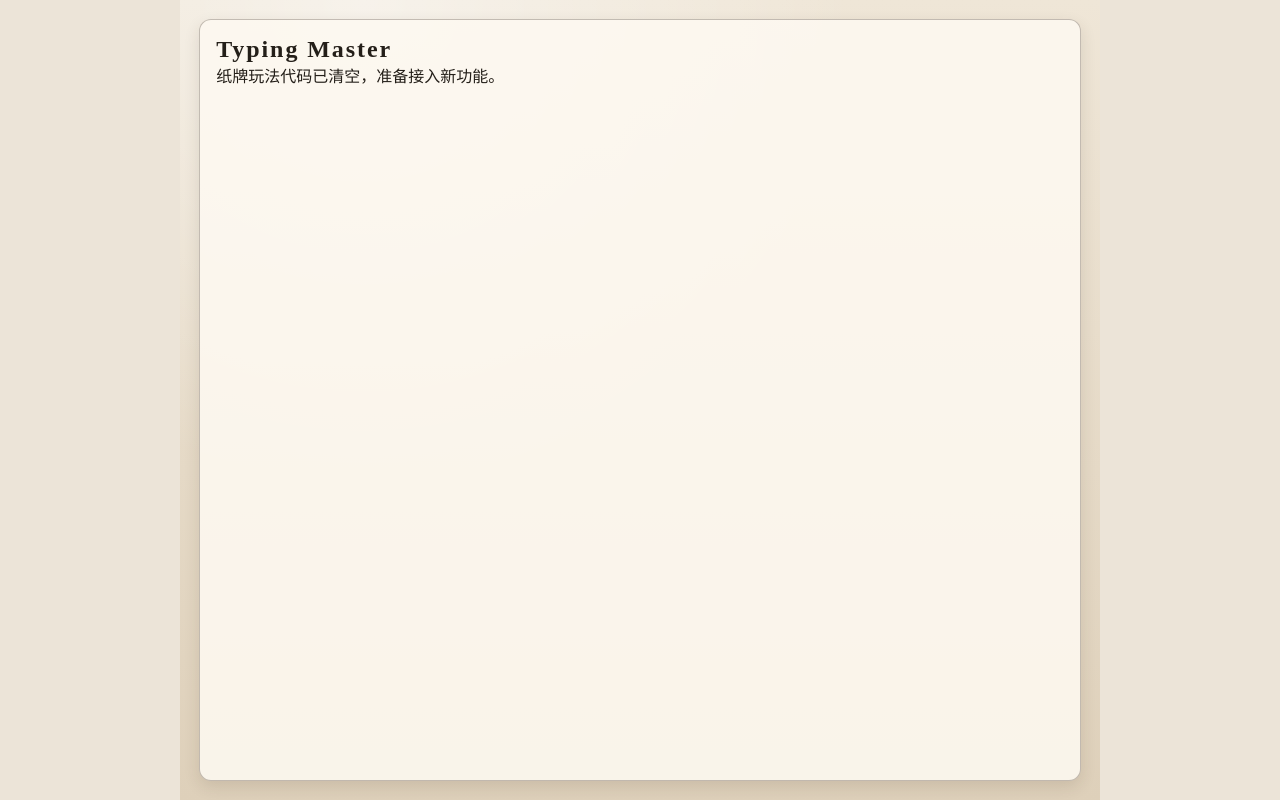
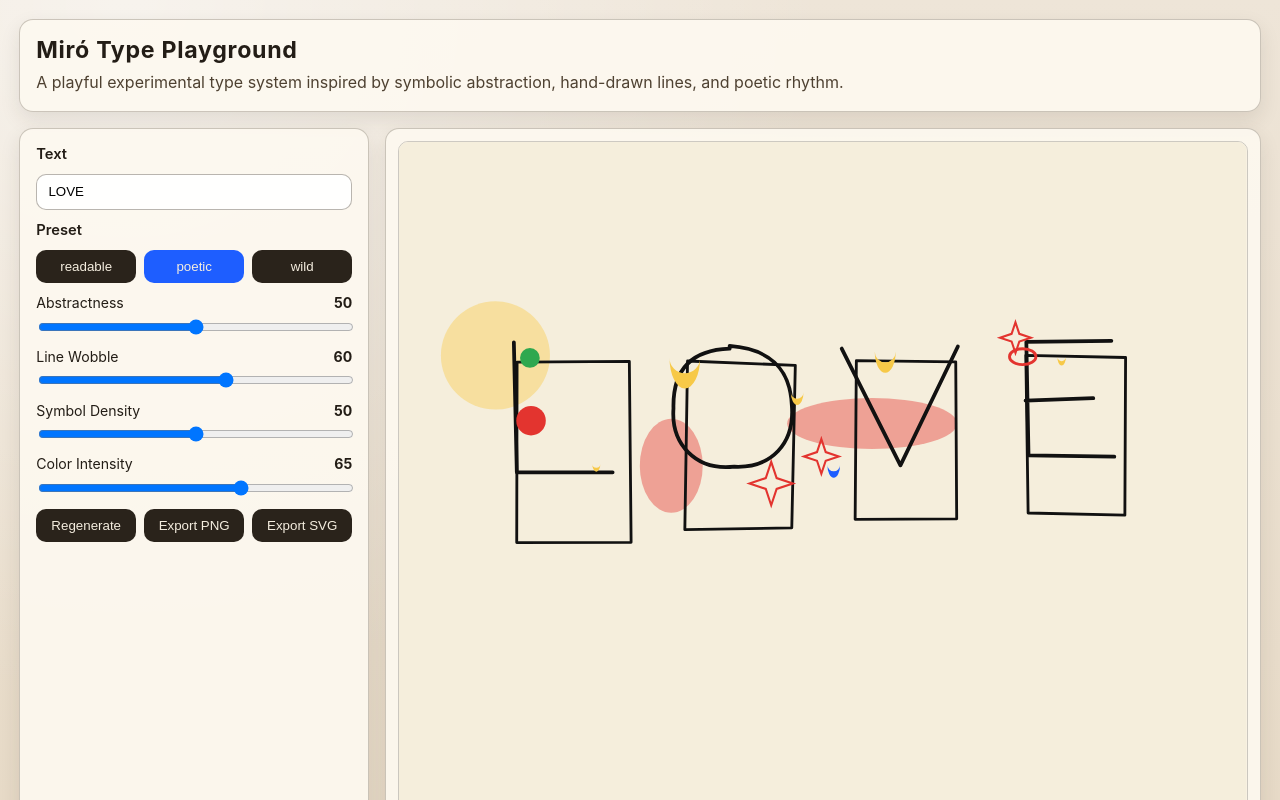
Before and after one commit to zhucebuniao/typemaster, a React (Vite) app: page / in a window 1280 px wide. Shown: the top 800 px of the page. Built offline with nearby package versions, Linux system fonts and the light colour scheme.

Commit message:
feat: implement miro-inspired type playground MVP

```diff
--- a/src/App.tsx
+++ b/src/App.tsx
@@ -1,14 +1,244 @@
-import { useState } from 'react'
+import { useMemo, useRef, useState } from 'react'
+
+type Preset = 'readable' | 'poetic' | 'wild'
+
+type Settings = {
+  abstractness: number
+  lineWobble: number
+  symbolDensity: number
+  colorIntensity: number
+}
+
+type Point = { x: number; y: number }
+
+const CANVAS = { width: 900, height: 1200 }
+const MAX_TEXT_LENGTH = 24
+const DEFAULT_TEXT = 'LOVE'
+
+const PRESETS: Record<Preset, Settings> = {
+  readable: { abstractness: 20, lineWobble: 30, symbolDensity: 20, colorIntensity: 40 },
+  poetic: { abstractness: 50, lineWobble: 60, symbolDensity: 50, colorIntensity: 65 },
+  wild: { abstractness: 80, lineWobble: 85, symbolDensity: 80, colorIntensity: 90 },
+}
+
+const palette = {
+  paper: '#F5EEDC',
+  ink: '#111111',
+  red: '#E3342F',
+  yellow: '#F7C948',
+  blue: '#1E5EFF',
+  green: '#2FA84F',
+}
+
+function hashSeed(input: string) {
+  let h = 2166136261
+  for (let i = 0; i < input.length; i += 1) {
+    h ^= input.charCodeAt(i)
+    h = Math.imul(h, 16777619)
+  }
+  return h >>> 0
+}
+
+function createRand(seed: number) {
+  let value = seed || 1
+  return () => {
+    value = (value * 1664525 + 1013904223) >>> 0
+    return value / 0xffffffff
+  }
+}
+
+function jitter(point: Point, amount: number, rand: () => number): Point {
+  return {
+    x: point.x + (rand() - 0.5) * amount,
+    y: point.y + (rand() - 0.5) * amount,
+  }
+}
+
+function glyphPath(char: string): string {
+  const c = char.toUpperCase()
+  if (c === 'O' || c === '0') return 'M50,10 C75,10 90,25 90,50 C90,75 75,90 50,90 C25,90 10,75 10,50 C10,25 25,10 50,10 Z'
+  if (c === 'L') return 'M20,10 L20,90 L80,90'
+  if (c === 'V') return 'M10,10 L50,90 L90,10'
+  if (c === 'E') return 'M80,10 L20,10 L20,90 L80,90 M20,50 L65,50'
+  if (c === 'A') return 'M10,90 L50,10 L90,90 M30,58 L70,58'
+  if (c === 'I') return 'M50,10 L50,90'
+  if (c === ' ') return ''
+  return 'M20,10 L80,10 L80,90 L20,90 Z'
+}
 
 function App() {
-  const [message] = useState('纸牌玩法代码已清空，准备接入新功能。')
+  const [text, setText] = useState(DEFAULT_TEXT)
+  const [preset, setPreset] = useState<Preset>('poetic')
+  const [seed, setSeed] = useState(Date.now())
+  const [settings, setSettings] = useState<Settings>(PRESETS.poetic)
+  const svgRef = useRef<SVGSVGElement | null>(null)
+
+  const composition = useMemo(() => {
+    const rand = createRand(hashSeed(`${text}-${seed}`))
+    const chars = text.slice(0, MAX_TEXT_LENGTH).split('')
+    const wobble = (settings.lineWobble / 100) * 10
+    const abstractShift = (settings.abstractness / 100) * 24
+    const saturation = Math.max(35, settings.colorIntensity)
+
+    const lines: { path: string; color: string; width: number }[] = []
+    const symbols: { shape: 'dot' | 'star' | 'moon' | 'eye'; x: number; y: number; size: number; color: string }[] = []
+    const blobs: { cx: number; cy: number; rx: number; ry: number; color: string; opacity: number }[] = []
+
+    const columns = Math.min(chars.length, 7)
+    const charBox = (CANVAS.width - 180) / Math.max(columns, 1)
+
+    chars.forEach((char, idx) => {
+      const basePath = glyphPath(char)
+      if (!basePath) return
+      const col = idx % columns
+      const row = Math.floor(idx / columns)
+      const gx = 90 + col * charBox + (rand() - 0.5) * abstractShift
+      const gy = 200 + row * 210 + (rand() - 0.5) * abstractShift
+      const scale = 1.5 + rand() * 0.25
+
+      const pts = [
+        jitter({ x: gx + 20 * scale, y: gy + 20 * scale }, wobble, rand),
+        jitter({ x: gx + 90 * scale, y: gy + 20 * scale }, wobble, rand),
+        jitter({ x: gx + 90 * scale, y: gy + 130 * scale }, wobble, rand),
+        jitter({ x: gx + 20 * scale, y: gy + 130 * scale }, wobble, rand),
+      ]
+      lines.push({
+        path: `M${pts[0].x},${pts[0].y} L${pts[1].x},${pts[1].y} L${pts[2].x},${pts[2].y} L${pts[3].x},${pts[3].y} Z`,
+        color: palette.ink,
+        width: 3,
+      })
+
+      lines.push({
+        path: basePath.replace(/(\d+),(\d+)/g, (_, x, y) => `${gx + Number(x) * scale + (rand() - 0.5) * wobble},${gy + Number(y) * scale + (rand() - 0.5) * wobble}`),
+        color: palette.ink,
+        width: 4,
+      })
+
+      const localSymbols = Math.floor(1 + (settings.symbolDensity / 100) * 4)
+      for (let s = 0; s < localSymbols; s += 1) {
+        symbols.push({
+          shape: (['dot', 'star', 'moon', 'eye'] as const)[Math.floor(rand() * 4)],
+          x: gx + 80 + (rand() - 0.5) * 180,
+          y: gy + 80 + (rand() - 0.5) * 180,
+          size: 8 + rand() * 28,
+          color: [palette.red, palette.yellow, palette.blue, palette.green][Math.floor(rand() * 4)],
+        })
+      }
+
+      if (rand() > 0.35) {
+        blobs.push({
+          cx: gx + 70 + (rand() - 0.5) * 150,
+          cy: gy + 70 + (rand() - 0.5) * 150,
+          rx: 24 + rand() * 70,
+          ry: 18 + rand() * 40,
+          color: [palette.red, palette.yellow, palette.blue][Math.floor(rand() * 3)],
+          opacity: 0.15 + saturation / 250,
+        })
+      }
+    })
+
+    return { lines, symbols, blobs }
+  }, [text, seed, settings])
+
+  const applyPreset = (next: Preset) => {
+    setPreset(next)
+    setSettings(PRESETS[next])
+  }
+
+  const exportSvg = () => {
+    if (!svgRef.current) return
+    const serializer = new XMLSerializer()
+    const svgText = serializer.serializeToString(svgRef.current)
+    const blob = new Blob([svgText], { type: 'image/svg+xml;charset=utf-8' })
+    const url = URL.createObjectURL(blob)
+    const a = document.createElement('a')
+    a.href = url
+    a.download = 'miro-type-poster.svg'
+    a.click()
+    URL.revokeObjectURL(url)
+  }
+
+  const exportPng = async () => {
+    if (!svgRef.current) return
+    const serializer = new XMLSerializer()
+    const svgText = serializer.serializeToString(svgRef.current)
+    const blob = new Blob([svgText], { type: 'image/svg+xml;charset=utf-8' })
+    const url = URL.createObjectURL(blob)
+    const img = new Image()
+    img.onload = () => {
+      const canvas = document.createElement('canvas')
+      canvas.width = CANVAS.width
+      canvas.height = CANVAS.height
+      const ctx = canvas.getContext('2d')
+      if (!ctx) return
+      ctx.drawImage(img, 0, 0)
+      const png = canvas.toDataURL('image/png')
+      const a = document.createElement('a')
+      a.href = png
+      a.download = 'miro-type-poster.png'
+      a.click()
+      URL.revokeObjectURL(url)
+    }
+    img.src = url
+  }
 
   return (
-    <main className="game">
-      <header className="panel">
-        <h1>Typing Master</h1>
-        <p>{message}</p>
-      </header>
+    <main className="app">
+      <section className="panel intro">
+        <h1>Miró Type Playground</h1>
+        <p>A playful experimental type system inspired by symbolic abstraction, hand-drawn lines, and poetic rhythm.</p>
+      </section>
+      <section className="workspace">
+        <aside className="panel controls">
+          <label>Text</label>
+          <input value={text} maxLength={MAX_TEXT_LENGTH} placeholder="Type a word or short phrase" onChange={(e) => setText(e.target.value)} />
+
+          <label>Preset</label>
+          <div className="preset-row">
+            {(['readable', 'poetic', 'wild'] as const).map((item) => (
+              <button key={item} className={preset === item ? 'active' : ''} onClick={() => applyPreset(item)}>{item}</button>
+            ))}
+          </div>
+
+          {([
+            ['Abstractness', 'abstractness'],
+            ['Line Wobble', 'lineWobble'],
+            ['Symbol Density', 'symbolDensity'],
+            ['Color Intensity', 'colorIntensity'],
+          ] as const).map(([label, key]) => (
+            <div key={key} className="slider-group">
+              <div><span>{label}</span><strong>{settings[key]}</strong></div>
+              <input type="range" min={0} max={100} value={settings[key]} onChange={(e) => setSettings((prev) => ({ ...prev, [key]: Number(e.target.value) }))} />
+            </div>
+          ))}
+
+          <div className="action-row">
+            <button onClick={() => setSeed(Date.now())}>Regenerate</button>
+            <button onClick={exportPng}>Export PNG</button>
+            <button onClick={exportSvg}>Export SVG</button>
+          </div>
+        </aside>
+
+        <section className="panel canvas-wrap">
+          <svg ref={svgRef} viewBox={`0 0 ${CANVAS.width} ${CANVAS.height}`}>
+            <rect width="100%" height="100%" fill={palette.paper} />
+            {composition.blobs.map((blob, i) => (
+              <ellipse key={`b-${i}`} cx={blob.cx} cy={blob.cy} rx={blob.rx} ry={blob.ry} fill={blob.color} opacity={blob.opacity} />
+            ))}
+            {composition.lines.map((line, i) => (
+              <path key={`l-${i}`} d={line.path} stroke={line.color} strokeWidth={line.width} fill="none" strokeLinecap="round" strokeLinejoin="round" />
+            ))}
+            {composition.symbols.map((sym, i) => (
+              <g key={`s-${i}`} transform={`translate(${sym.x} ${sym.y})`}>
+                {sym.shape === 'dot' && <circle r={sym.size / 2} fill={sym.color} />}
+                {sym.shape === 'eye' && <ellipse rx={sym.size * 0.6} ry={sym.size * 0.36} fill="none" stroke={sym.color} strokeWidth={3} />}
+                {sym.shape === 'moon' && <path d={`M ${sym.size * 0.5} 0 A ${sym.size * 0.5} ${sym.size * 0.5} 0 1 1 ${-sym.size * 0.5} 0 A ${sym.size * 0.25} ${sym.size * 0.5} 0 1 0 ${sym.size * 0.5} 0`} fill={sym.color} />}
+                {sym.shape === 'star' && <path d={`M 0 ${-sym.size} L ${sym.size * 0.25} ${-sym.size * 0.25} L ${sym.size} 0 L ${sym.size * 0.25} ${sym.size * 0.25} L 0 ${sym.size} L ${-sym.size * 0.25} ${sym.size * 0.25} L ${-sym.size} 0 L ${-sym.size * 0.25} ${-sym.size * 0.25} Z`} fill="none" stroke={sym.color} strokeWidth={2.2} />}
+              </g>
+            ))}
+          </svg>
+        </section>
+      </section>
     </main>
   )
 }
--- a/src/index.css
+++ b/src/index.css
@@ -1,92 +1,59 @@
 :root {
-  font-family: "Noto Serif SC", "Source Han Serif SC", serif;
-  color: #241f19;
-  background: #ece4d8;
+  font-family: Inter, system-ui, -apple-system, sans-serif;
+  color: #231d16;
+  background: #ece3d6;
 }
-
 * { box-sizing: border-box; }
 body { margin: 0; }
 
-.game {
+.app {
   min-height: 100vh;
-  padding: 0.75rem;
+  padding: 1rem;
+  background:
+    radial-gradient(circle at 10% 0%, rgba(255,255,255,0.55), transparent 40%),
+    linear-gradient(180deg, #eee5d8, #e2d3bc);
   display: grid;
-  gap: 0.75rem;
-  background:
-    radial-gradient(circle at 20% 0%, rgba(255,255,255,0.5), transparent 45%),
-    linear-gradient(180deg, #efe6d7, #ded0ba);
+  gap: 1rem;
 }
 
 .panel {
-  background: rgba(253, 249, 241, 0.88);
-  border: 1px solid rgba(63, 51, 37, 0.3);
-  border-radius: 12px;
-  padding: 0.75rem;
-  box-shadow: 0 6px 16px rgba(55, 43, 28, 0.12);
+  background: rgba(253, 249, 240, 0.9);
+  border: 1px solid rgba(57, 44, 28, 0.25);
+  border-radius: 14px;
+  box-shadow: 0 8px 20px rgba(48, 37, 25, 0.1);
 }
 
-h1,h2,p { margin: 0; }
-h1 { font-size: 1.2rem; letter-spacing: 0.08em; }
-h2 { font-size: 1rem; margin-bottom: 0.4rem; }
+.intro { padding: 1rem; }
+.intro h1 { margin: 0 0 .45rem; font-size: 1.45rem; letter-spacing: .03em; }
+.intro p { margin: 0; line-height: 1.45; color: #4e4131; }
 
-.stats {
-  margin-top: 0.5rem;
-  display: flex;
-  justify-content: space-between;
-  font-size: 0.9rem;
+.workspace { display: grid; gap: 1rem; }
+.controls { padding: 1rem; display: grid; gap: .7rem; align-content: start; }
+.controls label { font-weight: 600; font-size: .92rem; }
+input[type="text"], .controls input:not([type="range"]) {
+  border: 1px solid rgba(56, 45, 31, .35);
+  border-radius: 10px;
+  padding: .6rem .7rem;
+  background: rgba(255,255,255,.9);
 }
-
-.spirit p { color: #4d4337; font-size: 0.9rem; }
-
-.hand-grid {
-  margin-top: 0.5rem;
-  display: grid;
-  grid-template-columns: repeat(4, minmax(0, 1fr));
-  gap: 0.45rem;
-}
-
-.card {
-  border: 1px solid #5d4f3f;
-  background: linear-gradient(160deg, #fdf8ed, #eee0c8);
-  border-radius: 10px;
-  min-height: 74px;
-  padding: 0.35rem;
-  text-align: left;
-  display: flex;
-  flex-direction: column;
-  justify-content: space-between;
-}
-
-.card strong { font-size: 1.35rem; align-self: flex-end; }
-.card small { font-size: 0.72rem; color: #564b3f; }
-.card.active {
-  border-color: #1d1a14;
-  box-shadow: 0 0 0 2px rgba(44, 33, 22, 0.35) inset;
-}
-
-.actions p { font-size: 0.9rem; color: #4a4034; }
-.btn-row {
-  margin-top: 0.6rem;
-  display: grid;
-  gap: 0.5rem;
-  grid-template-columns: repeat(3, minmax(0, 1fr));
-}
-
+.preset-row, .action-row { display: grid; grid-template-columns: repeat(3, minmax(0,1fr)); gap: .5rem; }
 button {
   border: none;
-  border-radius: 8px;
-  background: #2b231a;
-  color: #f5eddd;
-  padding: 0.55rem 0.45rem;
+  border-radius: 10px;
+  padding: .55rem .6rem;
+  background: #2a231b;
+  color: #f4eddf;
+  cursor: pointer;
 }
+button.active { background: #1e5eff; }
+.slider-group { display: grid; gap: .35rem; }
+.slider-group div { display: flex; justify-content: space-between; font-size: .88rem; }
+input[type="range"] { width: 100%; }
 
-button:disabled { opacity: 0.5; }
-.result { margin-top: 0.6rem; color: #164e2b; }
-.result.fail { color: #7b1f1f; }
+.canvas-wrap { padding: .75rem; }
+svg { width: 100%; height: auto; border-radius: 10px; border: 1px solid rgba(17,17,17,.2); }
 
-@media (min-width: 768px) {
-  .game { max-width: 920px; margin: 0 auto; padding: 1.2rem; }
-  .panel { padding: 1rem; }
-  .hand-grid { grid-template-columns: repeat(8, minmax(0, 1fr)); }
-  h1 { font-size: 1.5rem; }
+@media (min-width: 980px) {
+  .app { padding: 1.2rem; max-width: 1320px; margin: 0 auto; }
+  .workspace { grid-template-columns: 350px 1fr; }
 }
```
